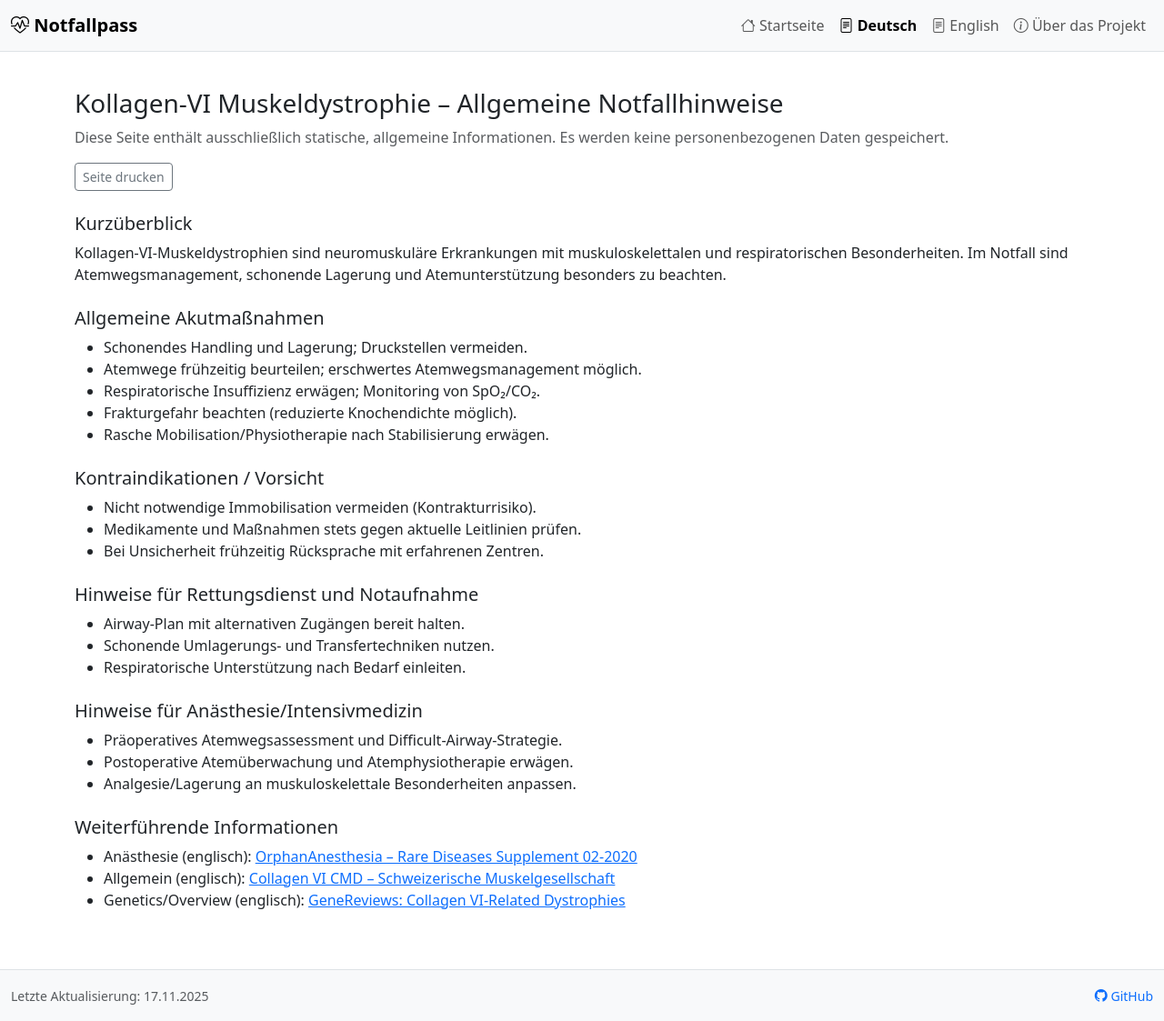
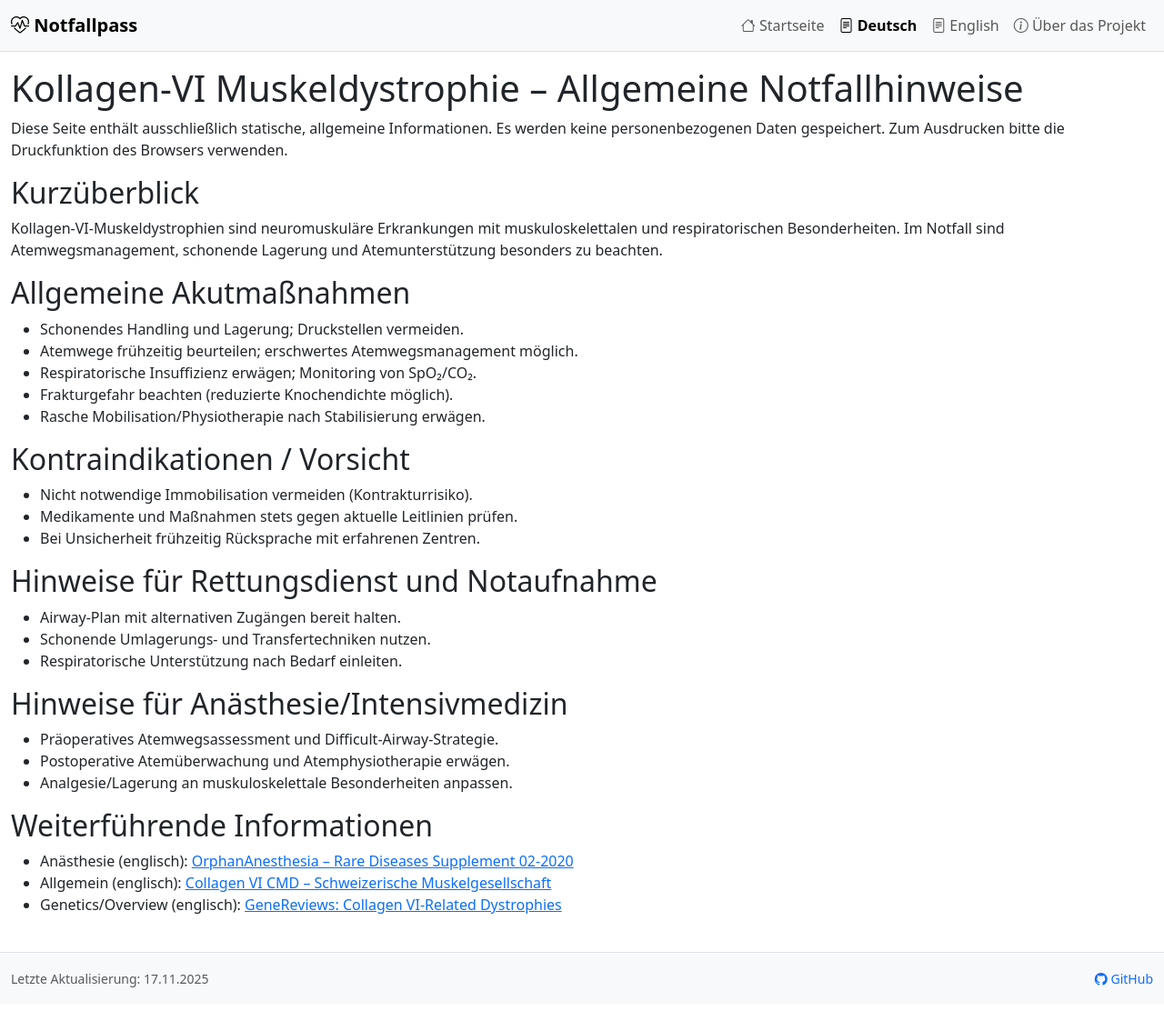
Before and after one commit to SB97/TEST-Kollagen-VI_Muskeldystrophie_Notfallpass, a Jekyll site: the page built from german.md, in a window 1280 px wide. Shown: the whole page at 91% size. Built offline with Jekyll 4.4.1, drawn with Linux system fonts in a browser that asks for light colours.

Commit message:
german.md & english.md: HMTL -> MD

```diff
--- a/german.md
+++ b/german.md
@@ -5,64 +5,42 @@ lang: de
 active: de
 ---
 
-<div class="container py-4">
-  <header class="mb-4">
-    <h1 class="h3">Kollagen‑VI Muskeldystrophie – Allgemeine Notfallhinweise</h1>
-    <p class="text-muted">Diese Seite enthält ausschließlich statische, allgemeine Informationen. Es werden keine personenbezogenen Daten gespeichert.</p>
-    <div class="print-controls">
-      <button class="btn btn-outline-secondary btn-sm" onclick="window.print()">Seite drucken</button>
-    </div>
-  </header>
+# Kollagen‑VI Muskeldystrophie – Allgemeine Notfallhinweise
 
-  <section class="mb-4">
-    <h2 class="h5">Kurzüberblick</h2>
-    <p>Kollagen‑VI‑Muskeldystrophien sind neuromuskuläre Erkrankungen mit muskuloskelettalen und respiratorischen Besonderheiten. Im Notfall sind Atemwegsmanagement, schonende Lagerung und Atemunterstützung besonders zu beachten.</p>
-  </section>
+Diese Seite enthält ausschließlich statische, allgemeine Informationen. Es werden keine personenbezogenen Daten gespeichert. Zum Ausdrucken bitte die Druckfunktion des Browsers verwenden.
 
-  <section class="mb-4">
-    <h2 class="h5">Allgemeine Akutmaßnahmen</h2>
-    <ul>
-      <li>Schonendes Handling und Lagerung; Druckstellen vermeiden.</li>
-      <li>Atemwege frühzeitig beurteilen; erschwertes Atemwegsmanagement möglich.</li>
-      <li>Respiratorische Insuffizienz erwägen; Monitoring von SpO₂/CO₂.</li>
-      <li>Frakturgefahr beachten (reduzierte Knochendichte möglich).</li>
-      <li>Rasche Mobilisation/Physiotherapie nach Stabilisierung erwägen.</li>
-    </ul>
-  </section>
+## Kurzüberblick
 
-  <section class="mb-4">
-    <h2 class="h5">Kontraindikationen / Vorsicht</h2>
-    <ul>
-      <li>Nicht notwendige Immobilisation vermeiden (Kontrakturrisiko).</li>
-      <li>Medikamente und Maßnahmen stets gegen aktuelle Leitlinien prüfen.</li>
-      <li>Bei Unsicherheit frühzeitig Rücksprache mit erfahrenen Zentren.</li>
-    </ul>
-  </section>
+Kollagen‑VI‑Muskeldystrophien sind neuromuskuläre Erkrankungen mit muskuloskelettalen und respiratorischen Besonderheiten. Im Notfall sind Atemwegsmanagement, schonende Lagerung und Atemunterstützung besonders zu beachten.
 
-  <section class="mb-4">
-    <h2 class="h5">Hinweise für Rettungsdienst und Notaufnahme</h2>
-    <ul>
-      <li>Airway-Plan mit alternativen Zugängen bereit halten.</li>
-      <li>Schonende Umlagerungs- und Transfertechniken nutzen.</li>
-      <li>Respiratorische Unterstützung nach Bedarf einleiten.</li>
-    </ul>
-  </section>
+## Allgemeine Akutmaßnahmen
 
-  <section class="mb-4">
-    <h2 class="h5">Hinweise für Anästhesie/Intensivmedizin</h2>
-    <ul>
-      <li>Präoperatives Atemwegsassessment und Difficult-Airway-Strategie.</li>
-      <li>Postoperative Atemüberwachung und Atemphysiotherapie erwägen.</li>
-      <li>Analgesie/Lagerung an muskuloskelettale Besonderheiten anpassen.</li>
-    </ul>
-  </section>
+- Schonendes Handling und Lagerung; Druckstellen vermeiden.
+- Atemwege frühzeitig beurteilen; erschwertes Atemwegsmanagement möglich.
+- Respiratorische Insuffizienz erwägen; Monitoring von SpO₂/CO₂.
+- Frakturgefahr beachten (reduzierte Knochendichte möglich).
+- Rasche Mobilisation/Physiotherapie nach Stabilisierung erwägen.
 
-  <section>
-    <h2 class="h5">Weiterführende Informationen</h2>
-    <ul>
-      <li>Anästhesie (englisch): <a href="https://www.ai-online.info/images/ai-ausgabe/2020/02-2020/Supplement_02-2020_OrphanAnesthesia_2.pdf">OrphanAnesthesia – Rare Diseases Supplement 02‑2020</a></li>
-      <li>Allgemein (englisch): <a href="https://www.muskelgesellschaft.ch/wp-content/uploads/2021/07/Collagen-VI-CMD.pdf">Collagen VI CMD – Schweizerische Muskelgesellschaft</a></li>
-      <li>Genetics/Overview (englisch): <a href="https://www.ncbi.nlm.nih.gov/books/NBK1503/">GeneReviews: Collagen VI‑Related Dystrophies</a></li>
-    </ul>
-  </section>
-</div>
+## Kontraindikationen / Vorsicht
+
+- Nicht notwendige Immobilisation vermeiden (Kontrakturrisiko).
+- Medikamente und Maßnahmen stets gegen aktuelle Leitlinien prüfen.
+- Bei Unsicherheit frühzeitig Rücksprache mit erfahrenen Zentren.
+
+## Hinweise für Rettungsdienst und Notaufnahme
+
+- Airway-Plan mit alternativen Zugängen bereit halten.
+- Schonende Umlagerungs- und Transfertechniken nutzen.
+- Respiratorische Unterstützung nach Bedarf einleiten.
+
+## Hinweise für Anästhesie/Intensivmedizin
+
+- Präoperatives Atemwegsassessment und Difficult-Airway-Strategie.
+- Postoperative Atemüberwachung und Atemphysiotherapie erwägen.
+- Analgesie/Lagerung an muskuloskelettale Besonderheiten anpassen.
+
+## Weiterführende Informationen
+
+- Anästhesie (englisch): [OrphanAnesthesia – Rare Diseases Supplement 02‑2020](https://www.ai-online.info/images/ai-ausgabe/2020/02-2020/Supplement_02-2020_OrphanAnesthesia_2.pdf)
+- Allgemein (englisch): [Collagen VI CMD – Schweizerische Muskelgesellschaft](https://www.muskelgesellschaft.ch/wp-content/uploads/2021/07/Collagen-VI-CMD.pdf)
+- Genetics/Overview (englisch): [GeneReviews: Collagen VI‑Related Dystrophies](https://www.ncbi.nlm.nih.gov/books/NBK1503/)
```
Also changed, not shown: english.md (+28 -47 lines).
